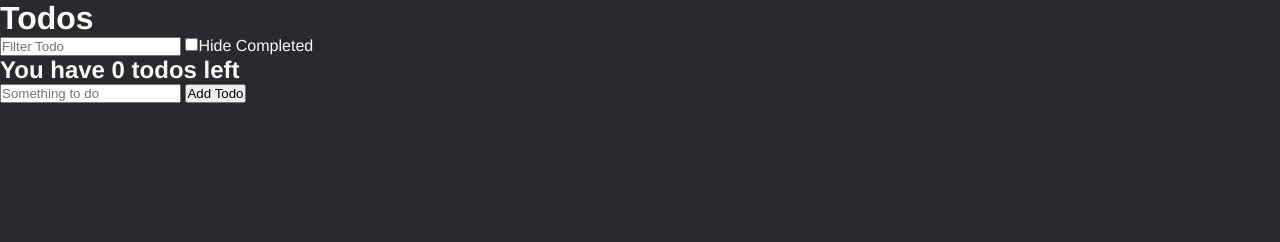
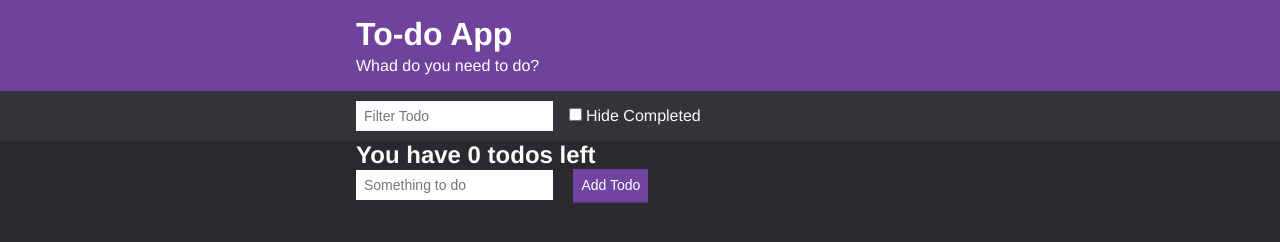
Before and after one commit to heuzin/todo, a plain HTML site: page todo-app/index.html in a window 1280 px wide. Drawn offline with nearby package versions, Linux system fonts and the light colour scheme.

Commit message:
adding classes to index.html

```diff
--- a/todo-app/index.html
+++ b/todo-app/index.html
@@ -7,16 +7,27 @@
         <link rel="icon" href="/images/favicon.png">
     </head>
     <body>
-        <h1>Todos</h1>
-        <input id="search-todo" type="text" placeholder="Filter Todo">
-        <label>
-            <input id="hide-completed" type='checkbox'>Hide Completed
-        </label>
-        <div id="todos"></div>
-        <form id="new-todo">
-            <input name="text" type="text" placeholder="Something to do">
-            <button>Add Todo</button>
-        </form>
+        <div class="header">
+            <div class="container">
+                <h1 class="header__title">To-do App</h1>
+                <h2 class="header__subtitle">Whad do you need to do?</h2>
+            </div>
+        </div>
+        <div class="actions">
+            <div class="actions__container">
+                <input id="search-todo" class="input" type="text" placeholder="Filter Todo">
+                <label class="checkbox">
+                    <input id="hide-completed" type='checkbox'>Hide Completed
+                </label>
+            </div>
+        </div>
+        <div class="container">
+            <div id="todos"></div>
+            <form id="new-todo">
+                <input name="text" class="input" type="text" placeholder="Something to do">
+                <button class="button">Add Todo</button>
+            </form>
+        </div>
         <script src="https://unpkg.com/uuid@latest/dist/umd/uuidv4.min.js"></script>
         <script src="/scripts/todos-functions.js"></script>
         <script src="/scripts/todos-app.js"></script>
```
